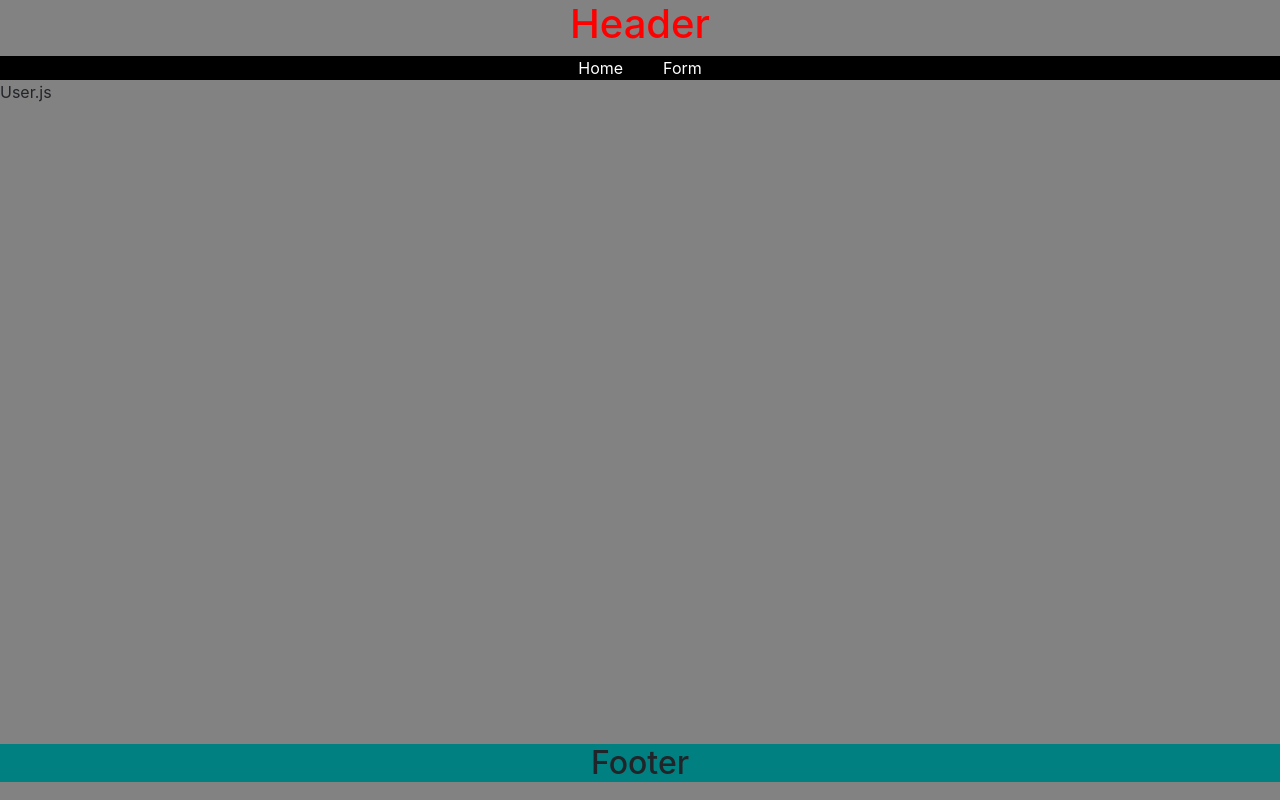
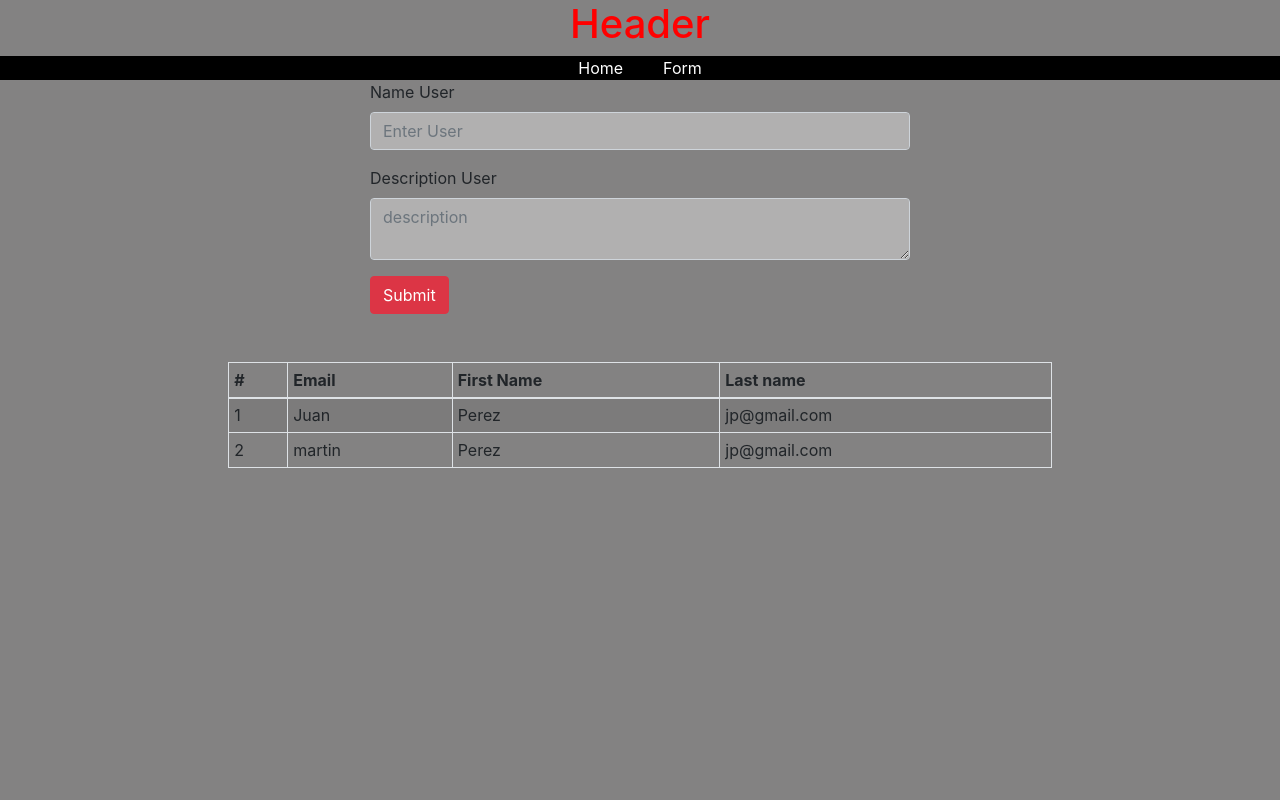
Before and after one commit to julinuzzo19/react-test, a React (Create React App) app: page / in a window 1280 px wide. Shown: the top 800 px of the page. Built offline with nearby package versions, Linux system fonts and the light colour scheme.

Commit message:
practicando con forms

```diff
--- a/src/components/FormUser/FormUser.js
+++ b/src/components/FormUser/FormUser.js
@@ -1,14 +1,21 @@
 import {Row, Col, Container, Form, Button} from 'react-bootstrap';
 
-function FormUser() {
+function FormUser({createUser}) {
+  const handleSubmit = (e) => {
+    console.log(e.target.elements);
+    // const [name, value] = e.target.elements;
+    e.preventDefault();
+    //createUser(e.target);
+  };
+
   return (
     <Container>
       <Row className='justify-content-md-center'>
         <Col md={6}>
-          <Form>
+          <Form onSubmit={handleSubmit}>
             <Form.Group className='mb-3'>
               <Form.Label>Name User</Form.Label>
-              <Form.Control type='texr' placeholder='Enter User' />
+              <Form.Control type='text' placeholder='Enter User' />
             </Form.Group>
 
             <Form.Group className='mb-3'>
--- a/src/components/User/User.js
+++ b/src/components/User/User.js
@@ -1,7 +1,46 @@
-import React from 'react';
+import {useEffect, useState} from 'react';
+import FormUser from '../FormUser/FormUser';
+import Users from '../Users/Users';
+import {getUsers} from '../../services/getAllUsers';
 
 function User() {
-  return <div>User.js</div>;
+  const [users, setUsers] = useState([]);
+  useEffect(() => {
+    async function get() {
+      //setUsers(await getUsers());
+      setUsers([
+        {
+          id: 1,
+          first_name: 'Juan',
+          last_name: 'Perez',
+          email: 'jp@gmail.com'
+        },
+        {
+          id: 2,
+          first_name: 'martin',
+          last_name: 'Perez',
+          email: 'jp@gmail.com'
+        }
+      ]);
+    }
+    get();
+  }, []);
+
+  const handleCreateUser = (user) => {
+    console.log(user);
+  };
+
+  const handleClick = () => {
+    console.log(users);
+  };
+
+  return (
+    <>
+      <FormUser CreateUser={handleCreateUser} />
+      <Users users={users} />
+      {/* <button onClick={handleClick}>Click</button> */}
+    </>
+  );
 }
 
 export default User;
```
Also changed, not shown: src/services/createUser.js (added, +11 -0 lines), 1 other file (tests, documents, lock files or other folders).
